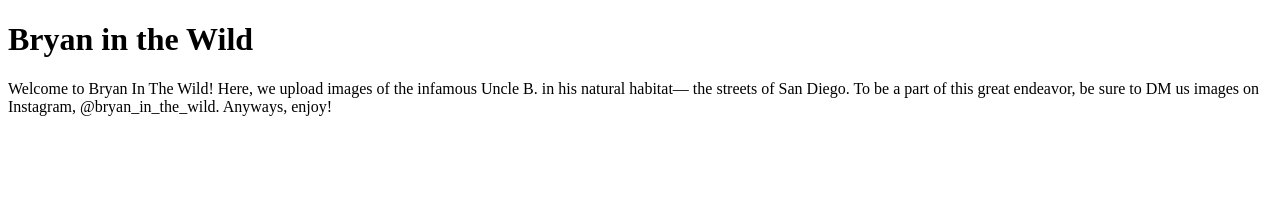
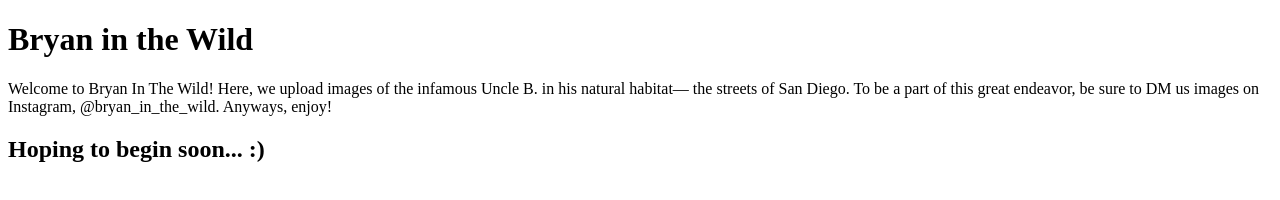
Before and after one commit to bryaninthewild/bryaninthewild.github.io, a plain HTML site: page index.html in a window 1280 px wide. Drawn offline with Linux system fonts and the light colour scheme.

Commit message:
Update index.html

```diff
--- a/index.html
+++ b/index.html
@@ -8,5 +8,6 @@
   <body>
     <h1>Bryan in the Wild</h1>
     <p>Welcome to Bryan In The Wild! Here, we upload images of the infamous Uncle B. in his natural habitat— the streets of San Diego. To be a part of this great endeavor, be sure to DM us images on Instagram, @bryan_in_the_wild. Anyways, enjoy!</p>
+    <h2>Hoping to begin soon... :)</h2>
   </body>
 </html>
```
